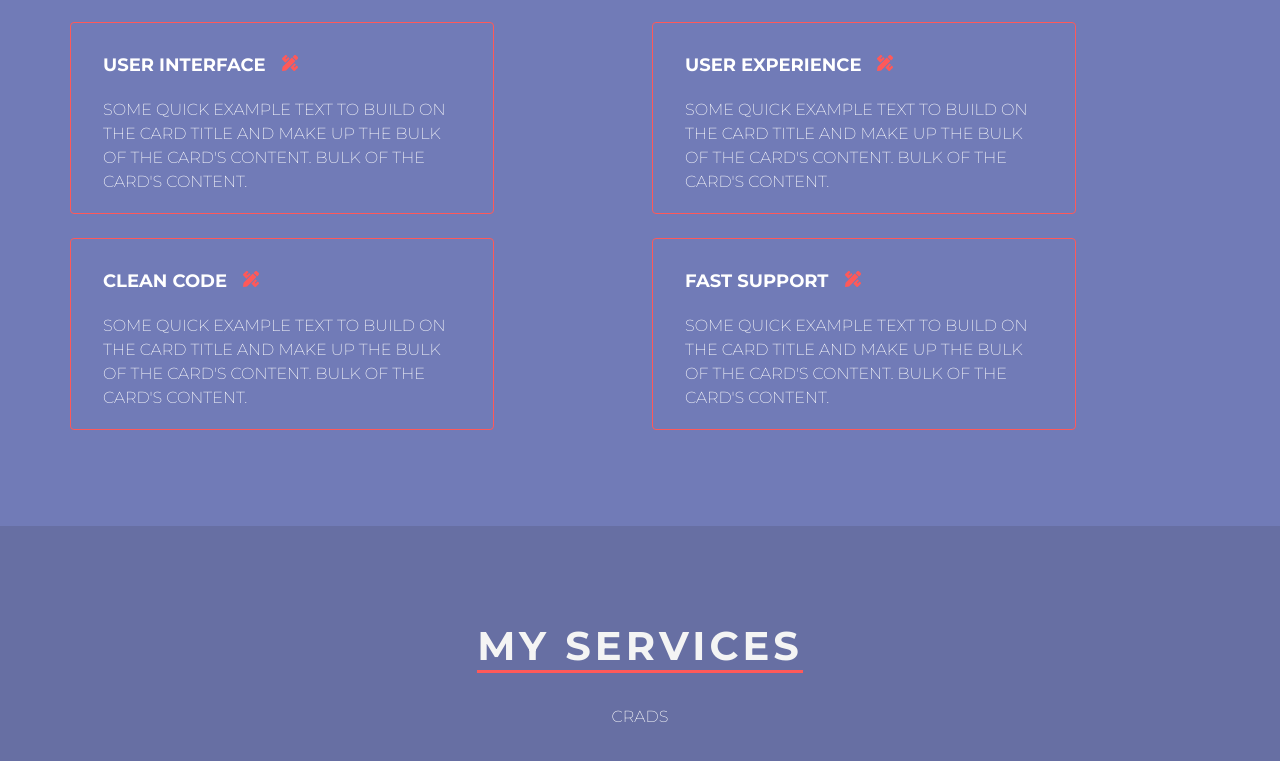
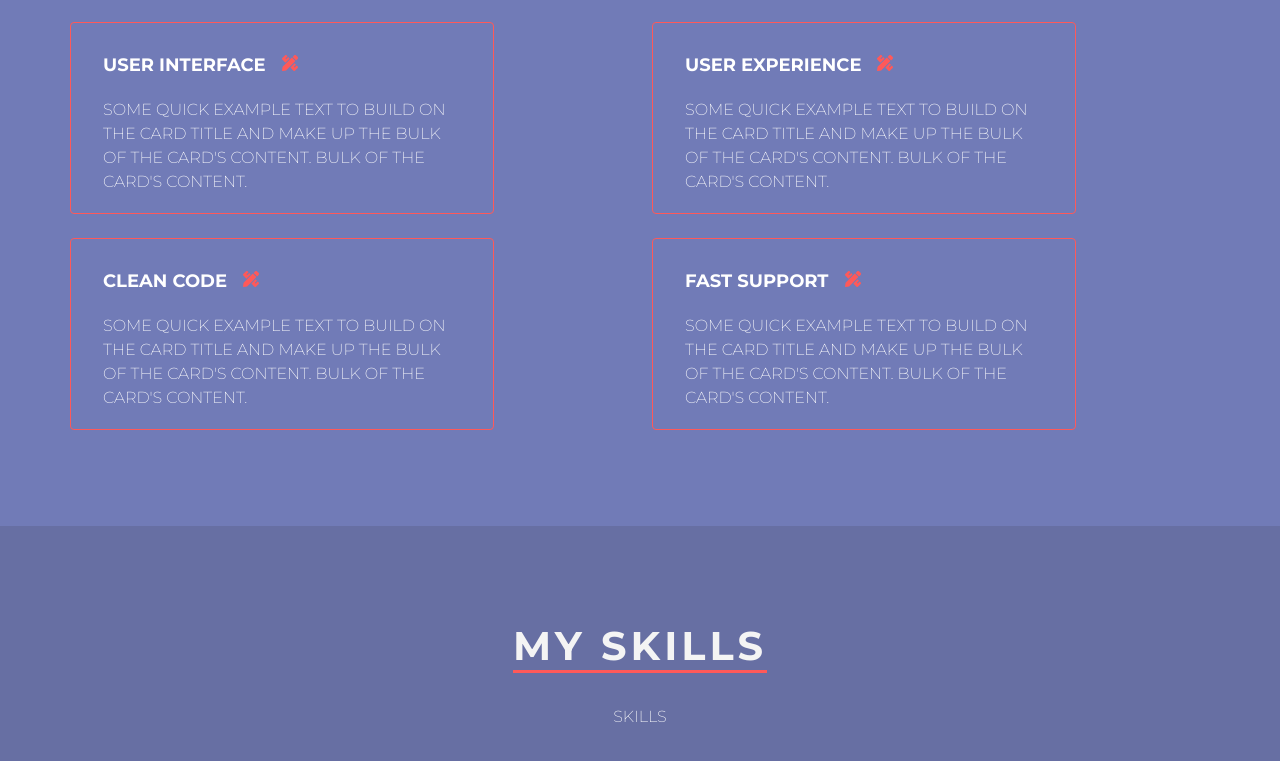
Before and after one commit to Douaa19/New_portfolio, a React (Create React App) app in the folder portfolio_front/: page / in a window 1280 px wide. Shown: the part 1865-2626 px from the top of the page. Built offline with nearby package versions, Linux system fonts and the light colour scheme.

Commit message:
FirstMySkills

```diff
--- /dev/null
+++ b/portfolio_front/src/components/my-skills/MySkills.js
@@ -0,0 +1,40 @@
+import React from "react";
+import { Container } from "reactstrap";
+import Skills from "./Skills";
+
+function MySkills() {
+  const styles = {
+    container: {
+      padding: "6rem 0",
+      color: "#FFFFFF",
+      textTransform: "uppercase",
+      fontFamily: "'Montserrat', sans-serif",
+      display: "flex",
+      justifyContent: "center",
+      alignItems: "center",
+      flexDirection: "column",
+    },
+    big: {
+      color: "#F4F4F4",
+      fontWeight: "600",
+      fontSize: "40px",
+      width: "max-content",
+      borderBottom: "3px solid #FF5959",
+      letterSpacing: "4px",
+      marginBottom: "2rem",
+    },
+  };
+
+  return (
+    <div style={{ backgroundColor: "#676FA3" }}>
+      <Container style={styles.container}>
+        <div className="sectionTitle">
+          <h1 style={styles.big}>my skills</h1>
+        </div>
+        <Skills />
+      </Container>
+    </div>
+  );
+}
+
+export default MySkills;
--- /dev/null
+++ b/portfolio_front/src/components/my-skills/Skills.js
@@ -0,0 +1,10 @@
+import React from 'react'
+
+
+function Skills() {
+  return (
+    <div>Skills</div>
+  )
+}
+
+export default Skills
--- a/portfolio_front/src/pages/Home.js
+++ b/portfolio_front/src/pages/Home.js
@@ -3,6 +3,7 @@ import Header from "../components/header/Header";
 import About from "../components/about/About";
 import MyServices from "../components/my-services/MyServices";
 import MyProjects from "../components/my-projects/MyProjects";
+import MySkills from "../components/my-skills/MySkills";
 
 function Home() {
   return (
@@ -10,7 +11,8 @@ function Home() {
       <Header />
       <About />
       <MyServices />
-      <MyProjects />
+      <MySkills />
+      {/* <MyProjects /> */}
     </>
   );
 }
```
